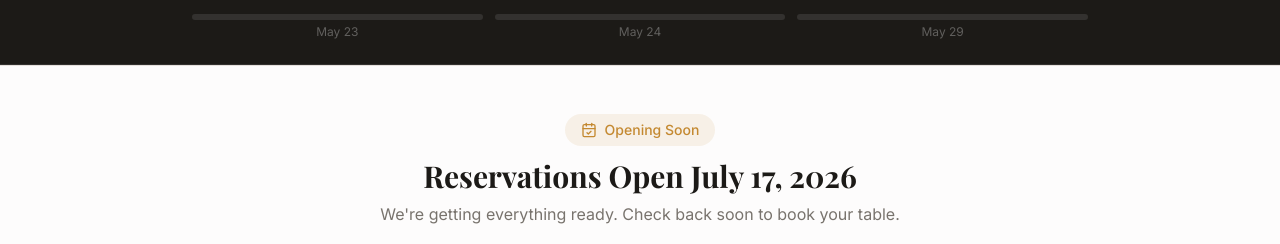
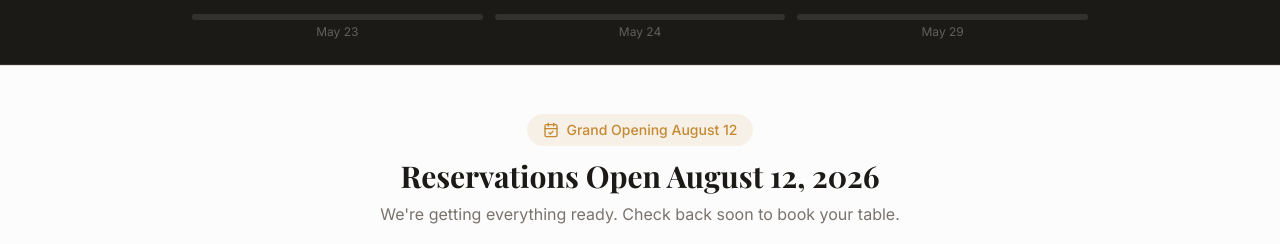
Before and after one commit to tonyrwoods/jtap-kitchen, a React (Vite) app: page / in a window 1280 px wide. Shown: the part 1066-1310 px from the top of the page. Built offline with nearby package versions, Linux system fonts and the light colour scheme; no server answers; a web font is replaced by a local one.

Commit message:
File changes

```diff
--- a/src/components/AvailabilityChecker.jsx
+++ b/src/components/AvailabilityChecker.jsx
@@ -37,10 +37,10 @@ export default function AvailabilityChecker({ onBook }) {
         <div className="text-center mb-8">
           <div className="inline-flex items-center gap-2 bg-primary/10 text-primary px-4 py-1.5 rounded-full text-sm font-body font-medium mb-3">
             <CalendarCheck className="w-4 h-4" />
-            Opening Soon
+            Grand Opening August 12
           </div>
           <h2 className="font-heading text-3xl font-bold text-foreground">
-            Reservations Open July 17, 2026
+            Reservations Open August 12, 2026
           </h2>
           <p className="font-body text-muted-foreground mt-2">
             We&apos;re getting everything ready. Check back soon to book your table.
--- a/src/components/ReservationModal.jsx
+++ b/src/components/ReservationModal.jsx
@@ -12,7 +12,7 @@ const TIME_SLOTS = [
 const MONTHS = ["January","February","March","April","May","June","July","August","September","October","November","December"];
 const DAYS = ["Sun","Mon","Tue","Wed","Thu","Fri","Sat"];
 
-const OPENING_DATE = new Date("2026-07-17");
+const OPENING_DATE = new Date("2026-08-12");
 
 function isRestaurantOpen(date) {
   const day = date.getDay();
@@ -237,7 +237,7 @@ export default function ReservationModal({ open, onClose, prefill }) {
                       <div className="bg-secondary/50 rounded-2xl p-4">
                         <MiniCalendar selectedDate={date} onSelect={setDate} />
                       </div>
-                      <p className="font-body text-xs text-primary font-semibold mt-2 text-center">Reservations open July 17, 2026</p>
+                      <p className="font-body text-xs text-primary font-semibold mt-2 text-center">Reservations open August 12, 2026</p>
                     </div>
 
                     {/* Time */}
--- a/src/pages/BookTable.jsx
+++ b/src/pages/BookTable.jsx
@@ -19,7 +19,7 @@ const BRUNCH_SLOTS = [
 const MONTHS = ["January","February","March","April","May","June","July","August","September","October","November","December"];
 const DAYS = ["Sun","Mon","Tue","Wed","Thu","Fri","Sat"];
 
-const OPENING_DATE = new Date("2026-07-17");
+const OPENING_DATE = new Date("2026-08-12");
 
 function isSunday(date) {
   return date.getDay() === 0;
@@ -96,7 +96,7 @@ function MiniCalendar({ selectedDate, onSelect }) {
         ))}
       </div>
       <p className="font-body text-xs text-muted-foreground mt-3 text-center">Closed Mondays & Tuesdays</p>
-      <p className="font-body text-xs text-primary font-semibold mt-1 text-center">Reservations open July 17, 2026</p>
+      <p className="font-body text-xs text-primary font-semibold mt-1 text-center">Reservations open August 12, 2026</p>
     </div>
   );
 }
@@ -131,7 +131,7 @@ export default function BookTable() {
 
   const handleSubmit = async () => {
     if (!date || date < OPENING_DATE) {
-      toast.error("Reservations open July 17, 2026. Please select a date on or after that.");
+      toast.error("Reservations open August 12, 2026. Please select a date on or after that.");
       return;
     }
     setLoading(true);
```
